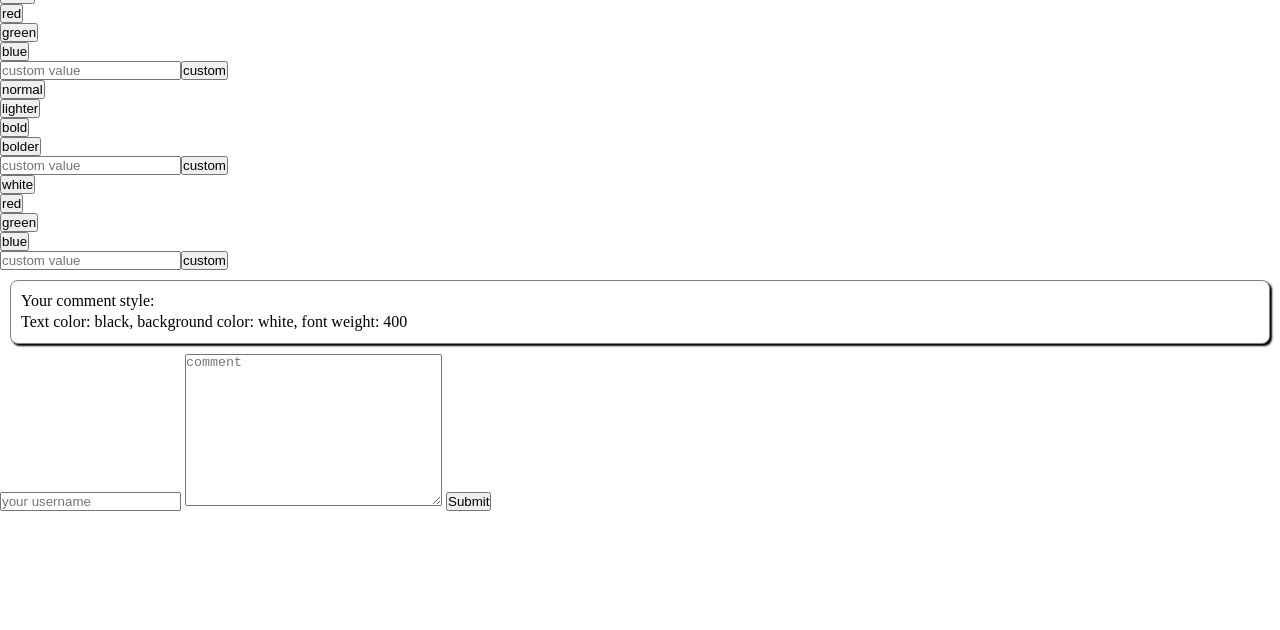
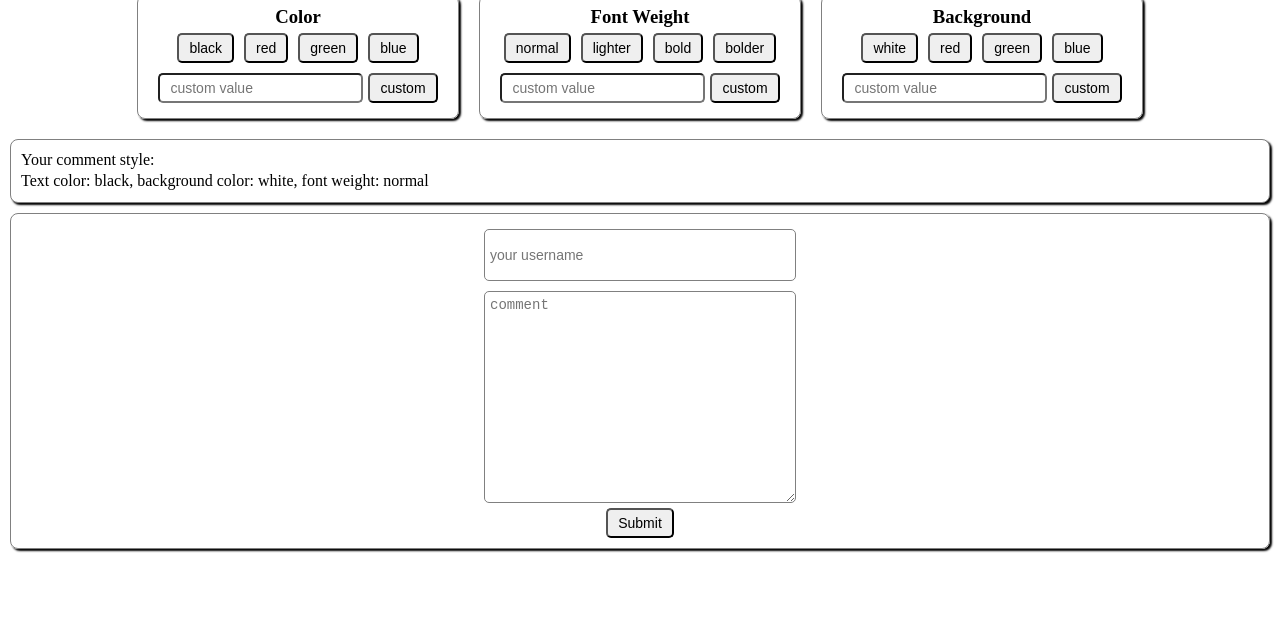
Before and after one commit to lippyDesign/style-comments, a plain HTML site: page index.html in a window 1280 px wide. Shown: the part 170-800 px from the top of the page. Drawn offline with Linux system fonts and the light colour scheme.

Commit message:
updated styles

```diff
--- a/css/main.css
+++ b/css/main.css
@@ -17,10 +17,40 @@ header h3 {
     font-size: 25px;
     font-weight: 100;
 }
+#commentSettings {
+    display: flex;
+    justify-content: center;
+    flex-wrap: wrap;
+    text-align: center;
+}
+#commentSettings ul {
+    margin: 10px;
+    display: inline-block;
+    border: 1px solid gray;
+    border-radius: 8px;
+    padding: 10px;
+    box-shadow: 2px 2px 2px;
+    width: 300px;
+}
+#commentSettings ul li {
+    display: inline-block;
+    padding: 5px;
+}
+#commentSettings ul li:last-child {
+    display: block;
+}
+#commentSettings button, #commentForm button,  #commentSettings input, #commentForm input, #commentForm textarea {
+    font-size: 14px;
+    padding: 5px 10px;
+    border-radius: 5px;
+}
+#commentSettings input {
+    margin-right: 5px;
+}
 #helperMessage {
     color: red;
 }
-.comment, #settingsPar {
+.comment, #settingsPar, #commentForm {
     border: 1px solid gray;
     border-radius: 8px;
     padding: 10px;
@@ -28,8 +58,26 @@ header h3 {
     box-shadow: 2px 2px 2px;
     position: relative;
 }
-#settingsPar {
+#settingsPar, .comment {
     line-height: 1.3;
+}
+#commentForm {
+    margin: 0 10px;
+    display: flex;
+    flex-direction: column;
+    justify-content: center;
+    align-items: center;
+}
+#commentForm input, #commentForm textarea {
+    display: block;
+    border: 1px solid gray;
+    width: 300px;
+    height: 40px;
+    padding: 5px;
+    margin: 5px;
+}
+#commentForm textarea {
+    height: 200px;
 }
 /* ================= ANIMATIONS ================== */
 .comment {
--- a/index.html
+++ b/index.html
@@ -16,11 +16,17 @@
 	</header>
 	<main>
 		<section id="commentSettings">
-			<ul id="colorSettingsList"></ul>
-			<ul id="fontWeightSettingsList"></ul>
-			<ul id="backgroundColorSettingsList"></ul>
-			<p id="settingsPar"><span id="colorPar"></span><span id="backgroundPar"></span><span id="fontWeightPar"></span></p>
+			<ul id="colorSettingsList">
+				<h3>Color</h3>
+			</ul>
+			<ul id="fontWeightSettingsList">
+				<h3>Font Weight</h3>
+			</ul>
+			<ul id="backgroundColorSettingsList">
+				<h3>Background</h3>
+			</ul>
 		</section>
+		<p id="settingsPar"><span id="colorPar"></span><span id="backgroundPar"></span><span id="fontWeightPar"></span></p>
 		<form id="commentForm">
 			<input type="text" id="username" placeholder="your username">
 			<textarea placeholder="comment" id="commentBody" cols="30" rows="10"></textarea>
--- a/js/main.js
+++ b/js/main.js
@@ -1,5 +1,5 @@
 // global var for settings in comment font weight and color
-let globalCommentSettings = {color: 'black', fontWeight: '400', background: 'white'}
+let globalCommentSettings = {color: 'black', fontWeight: 'normal', background: 'white'}
 // total amount of comments on the page, initially 0
 let numComments = 0
 // display comment count on the page
@@ -97,7 +97,7 @@ function changeSettings(item) {
     const fontWeightVar = fontWeights.find(current => current === item);
     if (fontWeightVar) {
         //set font weight, default is 400
-        globalCommentSettings.fontWeight = fontWeightVar ? fontWeightVar : '400';
+        globalCommentSettings.fontWeight = fontWeightVar ? fontWeightVar : 'normal';
         document.getElementById('username').style.fontWeight = globalCommentSettings.fontWeight;
         document.getElementById('commentBody').style.fontWeight = globalCommentSettings.fontWeight;
     }
@@ -152,12 +152,15 @@ function addComment(messageLocation, authorName, messageContent, messageColor =
     comment.className = 'comment';
     const coloredAuthor = messageColor ? authorName.fontcolor(messageColor) : 'black';
     const coloredMessage = messageColor ? messageContent.fontcolor(messageColor) : 'black';
+    // get Date
+    let date = new Date;
+    date = date.toDateString();
     comment.innerHTML = (`
-        <p class="commentAuthor${numComments}">${coloredAuthor}</p>
-        <p class="commentBody${numComments}">${coloredMessage}</p>
+        <p class="commentAuthor${numComments}">Date: ${date}<br>Author: ${coloredAuthor}</p>
+        <p class="commentBody${numComments}">Comment: ${coloredMessage}</p>
     `)
     document.getElementById(messageLocation).appendChild(comment);
-    messageWeight ? document.getElementById(`numComments${numComments}`).style.fontWeight = messageWeight : document.getElementById(`numComments${numComments}`).style.fontWeight = "400";
+    messageWeight ? document.getElementById(`numComments${numComments}`).style.fontWeight = messageWeight : document.getElementById(`numComments${numComments}`).style.fontWeight = "normal";
     messageBackground ? document.getElementById(`numComments${numComments}`).style.backgroundColor = messageBackground : document.getElementById(`numComments${numComments}`).style.backgroundColor = "white";
     // incriment comment Count By One
     numComments ++;
```
